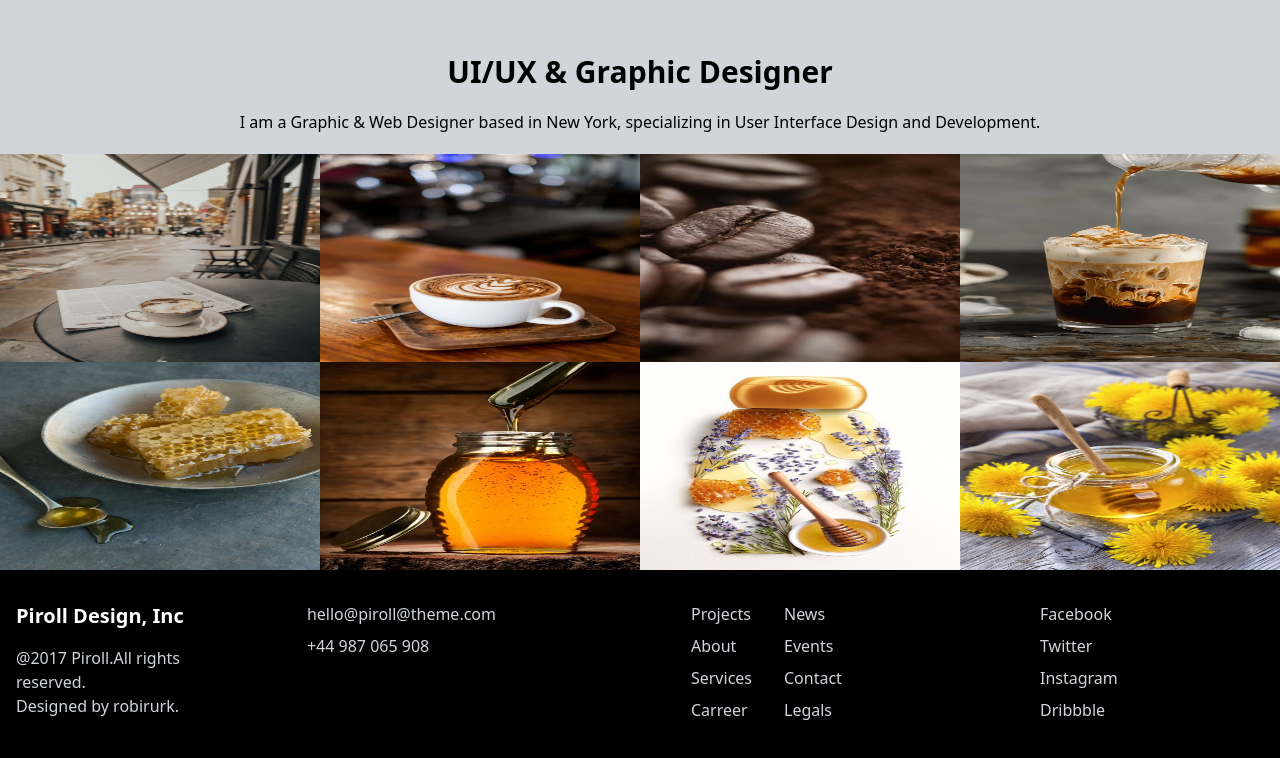
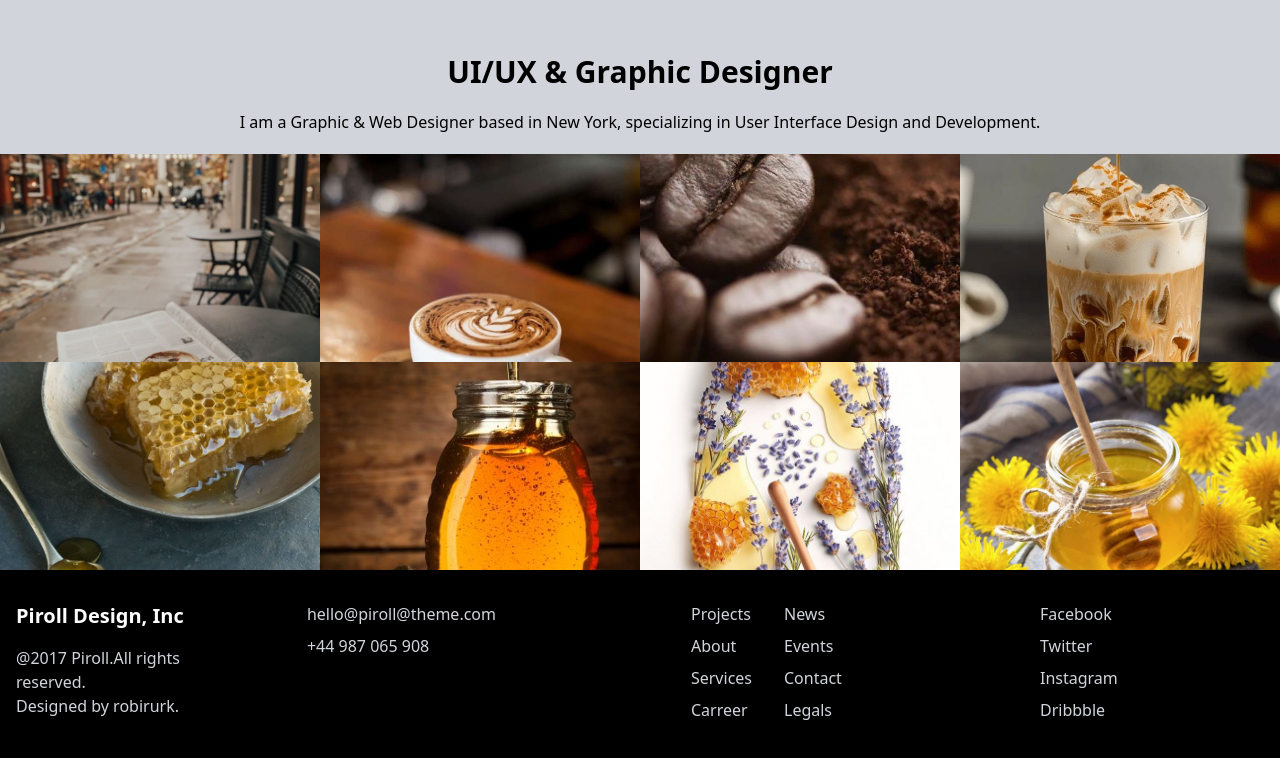
Before and after one commit to NyiNyiZin-cmd/WTC, a website: page home.html in a window 1280 px wide. Shown: the part 70-828 px from the top of the page. Drawn offline with Linux system fonts and the light colour scheme.

Commit message:
added new

```diff
--- a/home.html
+++ b/home.html
@@ -68,38 +68,38 @@
     <div class="flex flex-wrap justify-center">
 
       <div class="w-3/4 h-52 sm:w-1/2 md:w-1/4">
-        <img src="img/3c91b03222c4c384682f2a5e17133c83.jpg" alt="" class="object-fit w-full h-full">
+        <img src="img/3c91b03222c4c384682f2a5e17133c83.jpg" alt="" class="object-cover w-full h-full">
       </div>
 
       <div class="w-3/4 h-52 sm:w-1/2 md:w-1/4">
-        <img src="img/67cdc1683f91f9916de003ca3c94ef57.jpg" alt="" class="object-fit w-full h-full">
+        <img src="img/67cdc1683f91f9916de003ca3c94ef57.jpg" alt="" class="object-cover w-full h-full">
       </div>
 
       <div class="w-3/4 h-52 sm:w-1/2 md:w-1/4">
-        <img src="img/b5ff8a32f929f70e6807dbbf9cfe885a.jpg" alt="" class="object-fit w-full h-full">
+        <img src="img/b5ff8a32f929f70e6807dbbf9cfe885a.jpg" alt="" class="object-cover w-full h-full">
       </div>
 
 
 
       <div class="w-3/4 h-52 sm:w-1/2 md:w-1/4">
-        <img src="/img/8650a2e29ec10a92a53af08f6928ec4a.jpg" alt="" class="object-fit w-full h-full">
+        <img src="/img/8650a2e29ec10a92a53af08f6928ec4a.jpg" alt="" class="object-cover w-full h-full">
       </div>
 
 
       <div class="w-3/4 h-52 sm:w-1/2 md:w-1/4">
-        <img src="img/1408399b2bde48bdcc77c5af79570d81.jpg" alt="" class="object-fit w-full h-full">
+        <img src="img/1408399b2bde48bdcc77c5af79570d81.jpg" alt="" class="object-cover w-full h-full">
       </div>
 
       <div class="w-3/4 h-52 sm:w-1/2 md:w-1/4">
-        <img src="img/3c5089eed56c7080ce737e6372c33008.jpg" alt="" class="object-fit w-full h-full">
+        <img src="img/3c5089eed56c7080ce737e6372c33008.jpg" alt="" class="object-cover w-full h-full">
       </div>
 
       <div class="w-3/4 h-52 sm:w-1/2 md:w-1/4">
-        <img src="img/f4d38258374ec5ffdd5138ad31075de2.jpg" alt="" class="object-fit w-full h-full">
+        <img src="img/f4d38258374ec5ffdd5138ad31075de2.jpg" alt="" class="object-cover w-full h-full">
       </div>
 
       <div class="w-3/4 h-52 sm:w-1/2 md:w-1/4">
-        <img src="img/eb181a04ced9a9b74087720efc102d9e.jpg" alt="" class="object-fit w-full h-full">
+        <img src="img/eb181a04ced9a9b74087720efc102d9e.jpg" alt="" class="object-cover w-full h-full">
       </div>
 
     </div>
```
Also changed, not shown: index.html (+3 -3 lines).
